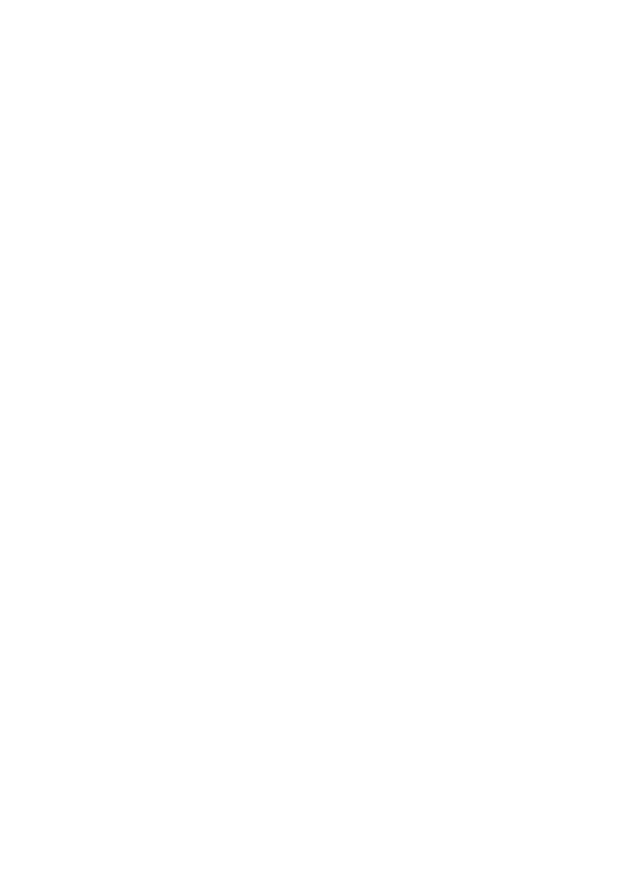
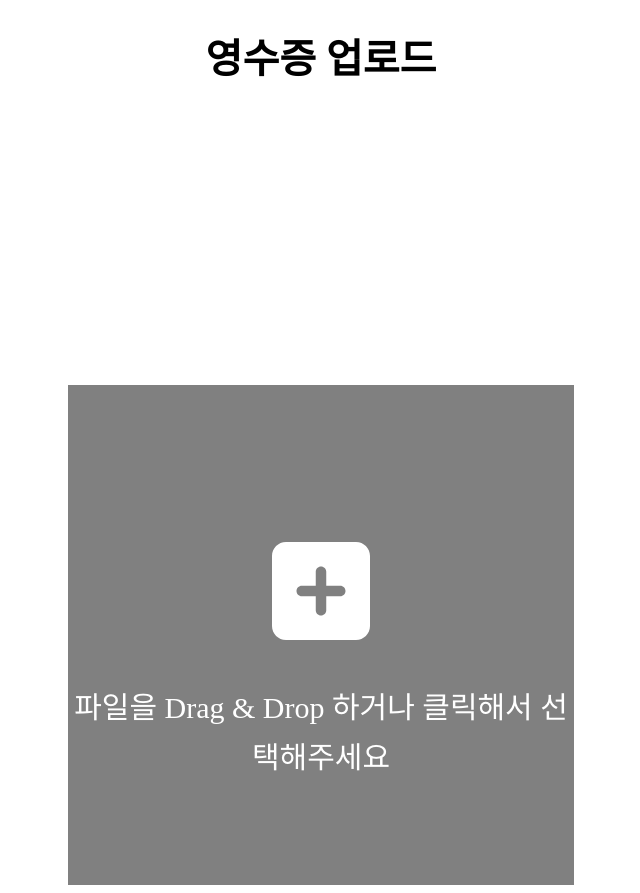
Before and after one commit to receiptAutoScan/receipt-frontend, a React (Create React App) app: page /receiptUpload in a window 1280 px wide. Before the commit this address had no page. Shown: the whole page, without its empty margins (319-959 px from the left). Before the commit the page ends 800 px from the top, so only its background shows below. Built offline with nearby package versions, Linux system fonts and the light colour scheme.

Commit message:
Feat: 영수증 이미지 업로드 기초 페이지 구현 아이콘 클릭 시 파일 선택 화면 나오게 함, css 적용
resolves: #11

```diff
--- a/package.json
+++ b/package.json
@@ -3,6 +3,8 @@
   "version": "0.1.0",
   "private": true,
   "dependencies": {
+    "@fortawesome/free-solid-svg-icons": "^6.4.2",
+    "@fortawesome/react-fontawesome": "^0.2.0",
     "@testing-library/jest-dom": "^5.17.0",
     "@testing-library/react": "^13.4.0",
     "@testing-library/user-event": "^13.5.0",
--- a/src/App.js
+++ b/src/App.js
@@ -1,12 +1,16 @@
 import Excel from './pages/Main';
+import ReceiptUploadPage from './pages/ReceiptUpdloadPage';
+import Layout from './layouts/Layout'
 import { BrowserRouter, Route, Routes } from 'react-router-dom';
+
 
 function App() {
   return (
 
     <BrowserRouter>
-      <Routes path="/">
+      <Routes path="/" element={<Layout/>}>
         <Route index element={<Excel/>} />
+        <Route path="receiptUpload" element={<ReceiptUploadPage/>} />
       </Routes>
     </BrowserRouter>
   );
--- a/src/components/expense/FileUploadComponent.js
+++ b/src/components/expense/FileUploadComponent.js
@@ -1,24 +1,41 @@
-import React, { useCallback } from "react";
+import React, { useCallback, useEffect } from "react";
 import { useDropzone } from "react-dropzone";
+import style from "../../css/fileUploadComponent.module.css"
+import { FontAwesomeIcon } from "@fortawesome/react-fontawesome";
+import { faSquarePlus } from "@fortawesome/free-solid-svg-icons";
+
 
 function FileUploadComponent() {
 
-    const onDrop = useCallback(acceptedFiles => {
-        console.log(acceptedFiles);
+    const onDrop = useCallback((acceptedFiles, rejectedFiles) => {
+        if(rejectedFiles.length > 0) {
+            alert("이미지 파일만 업로드 가능합니다.");
+            return;
+        }
+
+
     }, []);
 
-    const { getRootProps, getInputProps, isDragActive } = useDropzone({ onDrop });
+    const { getRootProps, getInputProps, isDragActive, open } = useDropzone({
+        onDrop,
+        accept: {
+            'image/*': ['.png', '.jpg', '.jpeg'],
+        },
+        noClick: true,
+        noKeyboard: true
+     });
 
     return (
-        <div {...getRootProps()}>
-            <input {...getInputProps()} />
+        <div className={ `${style.fileUploadBox}` } {...getRootProps()}>
+            <input {...getInputProps()}/>
+            <FontAwesomeIcon icon={faSquarePlus} size="7x" style={{marginTop : "150px", cursor : "pointer"}} onClick={open}/>
             {
                 isDragActive ?
-                    <p>파일을 여기에 드롭해주세요</p>:
-                    <p>파일을 Drag & Drop 하거나 클릭해서 선택해주세요</p>
+                    <p className={`${style.text}`}>파일을 여기에 드롭해주세요</p>:
+                    <p className={`${style.text}`}>파일을 Drag & Drop 하거나 클릭해서 선택해주세요</p>
             }
         </div>
     );
 }
 
-module.exports = FileUploadComponent;
+export default FileUploadComponent;
--- /dev/null
+++ b/src/css/fileUploadComponent.module.css
@@ -0,0 +1,14 @@
+.fileUploadBox {
+    background-color: gray;
+    width: 40%;
+    height: 500px;
+    text-align: center;
+    line-height: 50px;
+    color: white;
+    margin: auto;
+    margin-top: 300px;
+}
+
+.text {
+    font-size: 30px;
+}
--- a/src/pages/Main.js
+++ b/src/pages/Main.js
@@ -4,7 +4,6 @@ import ExcelUpload from "../components/uploadExcel/ExcelUpload";
 function Main(){
     return(
         <>
-            <Layout/>
             <ExcelUpload/>
         </>
     )
--- /dev/null
+++ b/src/pages/ReceiptUpdloadPage.js
@@ -0,0 +1,12 @@
+import FileUpdloadComponet from '../components/expense/FileUploadComponent';
+
+function ReceiptUploadPage() {
+  return (
+    <>
+      <h1 style={{textAlign : 'center', fontSize : '40px'}}>영수증 업로드</h1>
+      <FileUpdloadComponet/>
+    </>
+  );
+}
+
+export default ReceiptUploadPage;
```
Also changed, not shown: src/apis/expense/ReceiptUploadAPI.js (added, +8 -0 lines), 1 other file (tests, documents, lock files or other folders).
